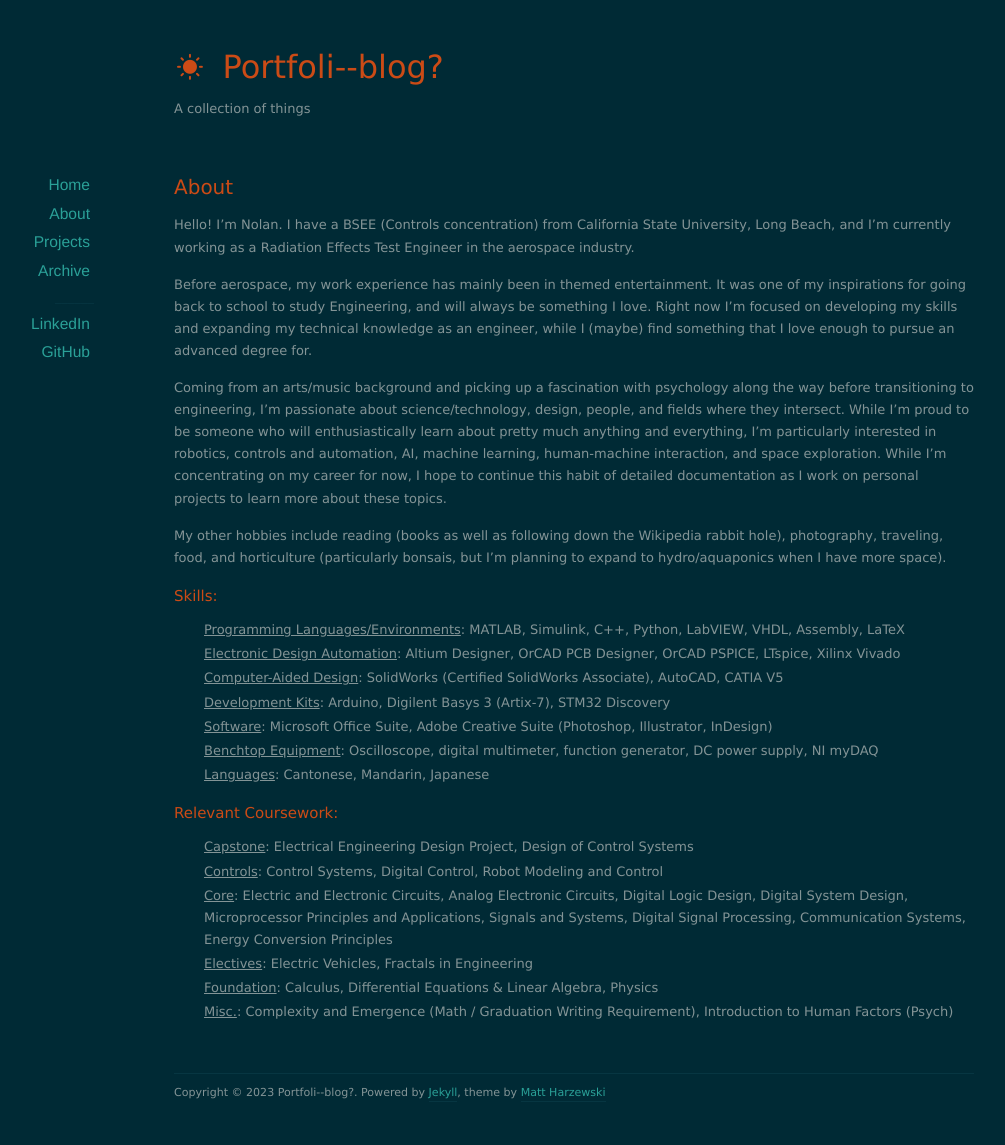
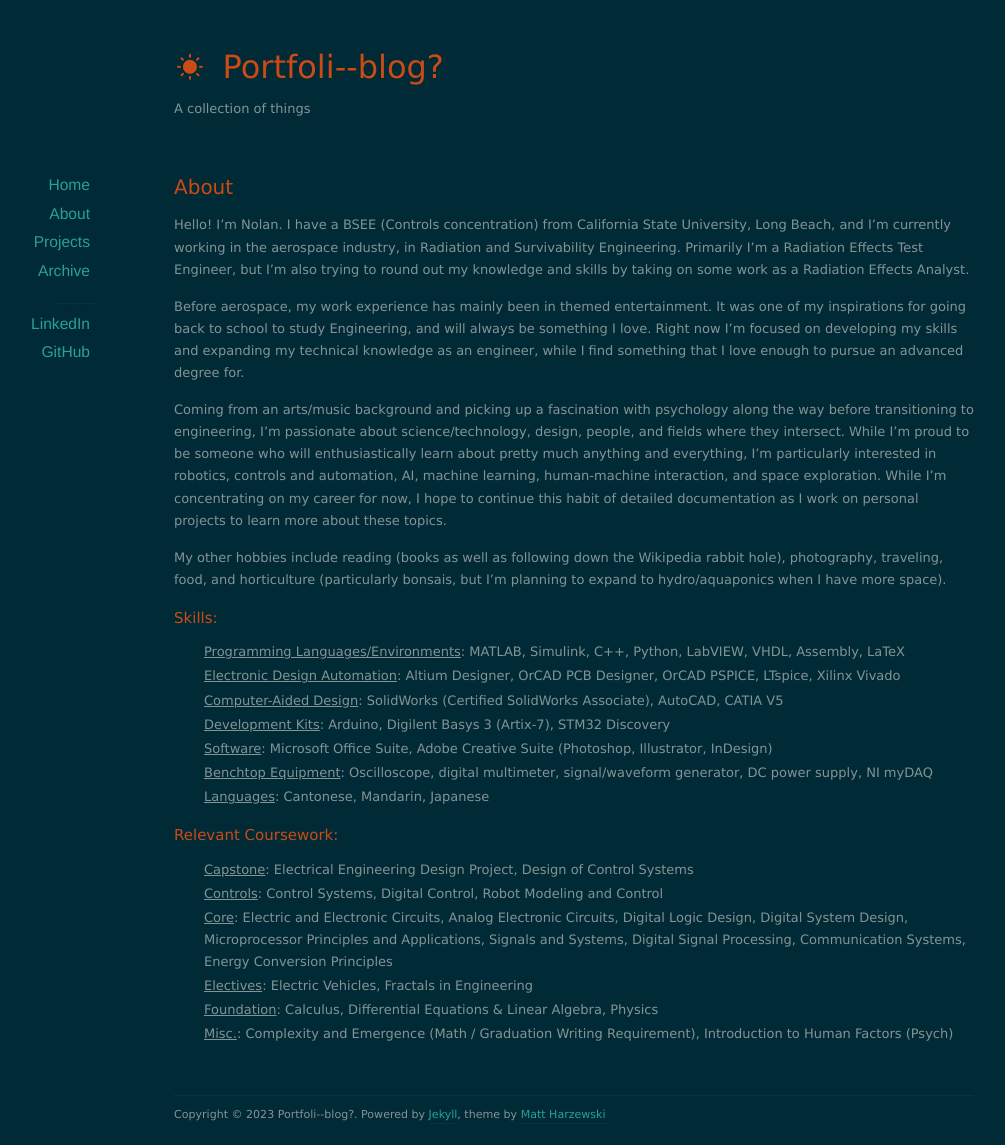
Before and after one commit to nolanschan/nolanschan.github.io, a Jekyll site: the page built from about/index.markdown, in a window 1280 px wide. Shown: the whole page, without its empty margins (66-1071 px from the left). Built offline with Jekyll 4.4.1, drawn with Linux system fonts in a browser that asks for light colours; nearby versions of some CDN libraries; before the commit the page ends 1123 px from its top, so only the background shows below that.

Commit message:
Update index.markdown

```diff
--- a/about/index.markdown
+++ b/about/index.markdown
@@ -5,9 +5,9 @@ title: About
 
 # About #
 
-Hello! I'm Nolan. I have a BSEE (Controls concentration) from California State University, Long Beach, and I'm currently working as a Radiation Effects Test Engineer in the aerospace industry.
+Hello! I'm Nolan. I have a BSEE (Controls concentration) from California State University, Long Beach, and I'm currently working in the aerospace industry, in Radiation and Survivability Engineering. Primarily I'm a Radiation Effects Test Engineer, but I'm also trying to round out my knowledge and skills by taking on some work as a Radiation Effects Analyst.
 
-Before aerospace, my work experience has mainly been in themed entertainment. It was one of my inspirations for going back to school to study Engineering, and will always be something I love. Right now I'm focused on developing my skills and expanding my technical knowledge as an engineer, while I (maybe) find something that I love enough to pursue an advanced degree for.
+Before aerospace, my work experience has mainly been in themed entertainment. It was one of my inspirations for going back to school to study Engineering, and will always be something I love. Right now I'm focused on developing my skills and expanding my technical knowledge as an engineer, while I find something that I love enough to pursue an advanced degree for.
 
 Coming from an arts/music background and picking up a fascination with psychology along the way before transitioning to engineering, I'm passionate about science/technology, design, people, and fields where they intersect. While I'm proud to be someone who will enthusiastically learn about pretty much anything and everything, I'm particularly interested in robotics, controls and automation, AI, machine learning, human-machine interaction, and space exploration. While I'm concentrating on my career for now, I hope to continue this habit of detailed documentation as I work on personal projects to learn more about these topics.
 
@@ -20,7 +20,7 @@ My other hobbies include reading (books as well as following down the Wikipedia
 -  <u>Computer-Aided Design</u>: SolidWorks (Certified SolidWorks Associate), AutoCAD, CATIA V5
 -  <u>Development Kits</u>: Arduino, Digilent Basys 3 (Artix-7), STM32 Discovery
 -  <u>Software</u>: Microsoft Office Suite, Adobe Creative Suite (Photoshop, Illustrator, InDesign)
--  <u>Benchtop Equipment</u>: Oscilloscope, digital multimeter, function generator, DC power supply, NI myDAQ
+-  <u>Benchtop Equipment</u>: Oscilloscope, digital multimeter, signal/waveform generator, DC power supply, NI myDAQ
 -  <u>Languages</u>: Cantonese, Mandarin, Japanese
 <p></p>
 
```
